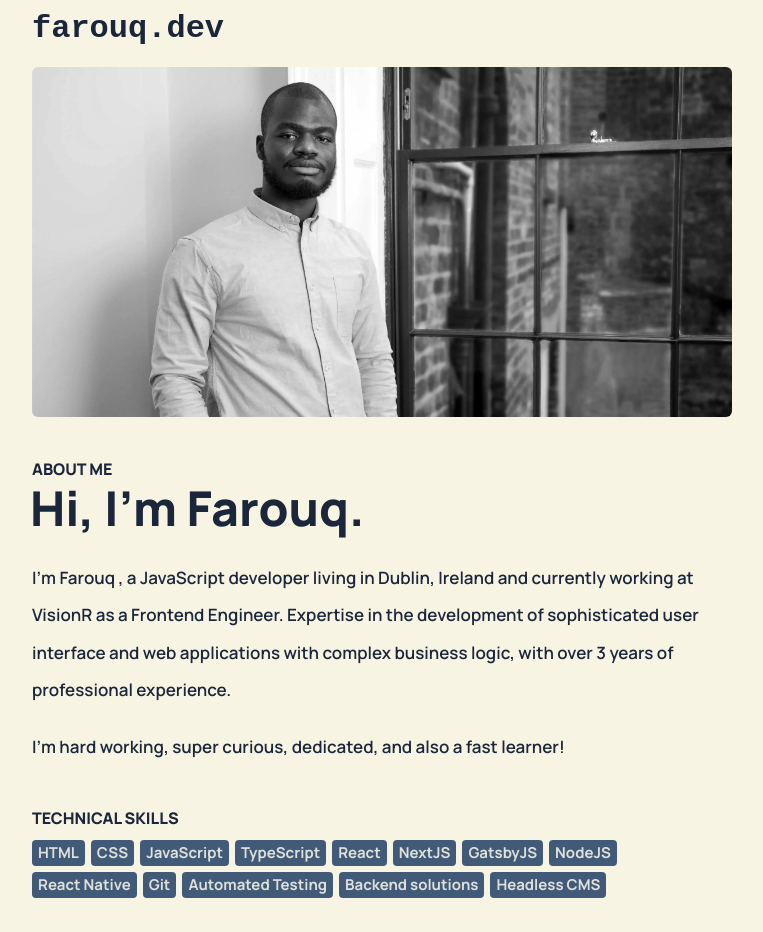
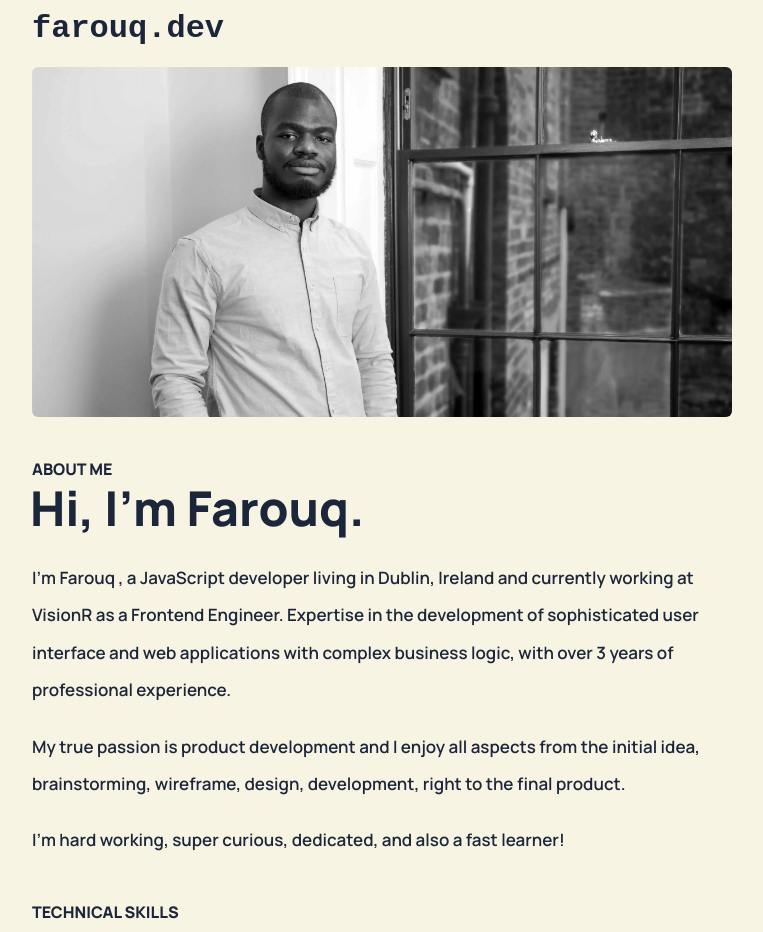
Before and after one commit to ayofef/farouq-dev, a Next.js app: page / in a window 1280 px wide. Shown: the top 932 px of the page, without its empty margins (258-1021 px from the left). Built offline with nearby package versions, Linux system fonts and the light colour scheme.

Commit message:
update bio

```diff
--- a/components/HomePageComponent/Bio.tsx
+++ b/components/HomePageComponent/Bio.tsx
@@ -20,6 +20,11 @@ export const Bio: React.FunctionComponent = () => {
         experience.
       </p>
       <br />
+      <p className={classes.BioBlob}>
+        My true passion is product development and I enjoy all aspects from the initial idea, brainstorming, wireframe,
+        design, development, right to the final product.
+      </p>
+      <br />
       <p className={classes.BioBlob}>I&apos;m hard working, super curious, dedicated, and also a fast learner!</p>
     </div>
   );
--- a/components/HomePageComponent/constant.ts
+++ b/components/HomePageComponent/constant.ts
@@ -8,7 +8,7 @@ export const TECH_SKILLS = [
   'TypeScript',
   'React',
   'NextJS',
-  'GatsbyJS',
+  'Web Components',
   'NodeJS',
   'React Native',
   'Git',
```
